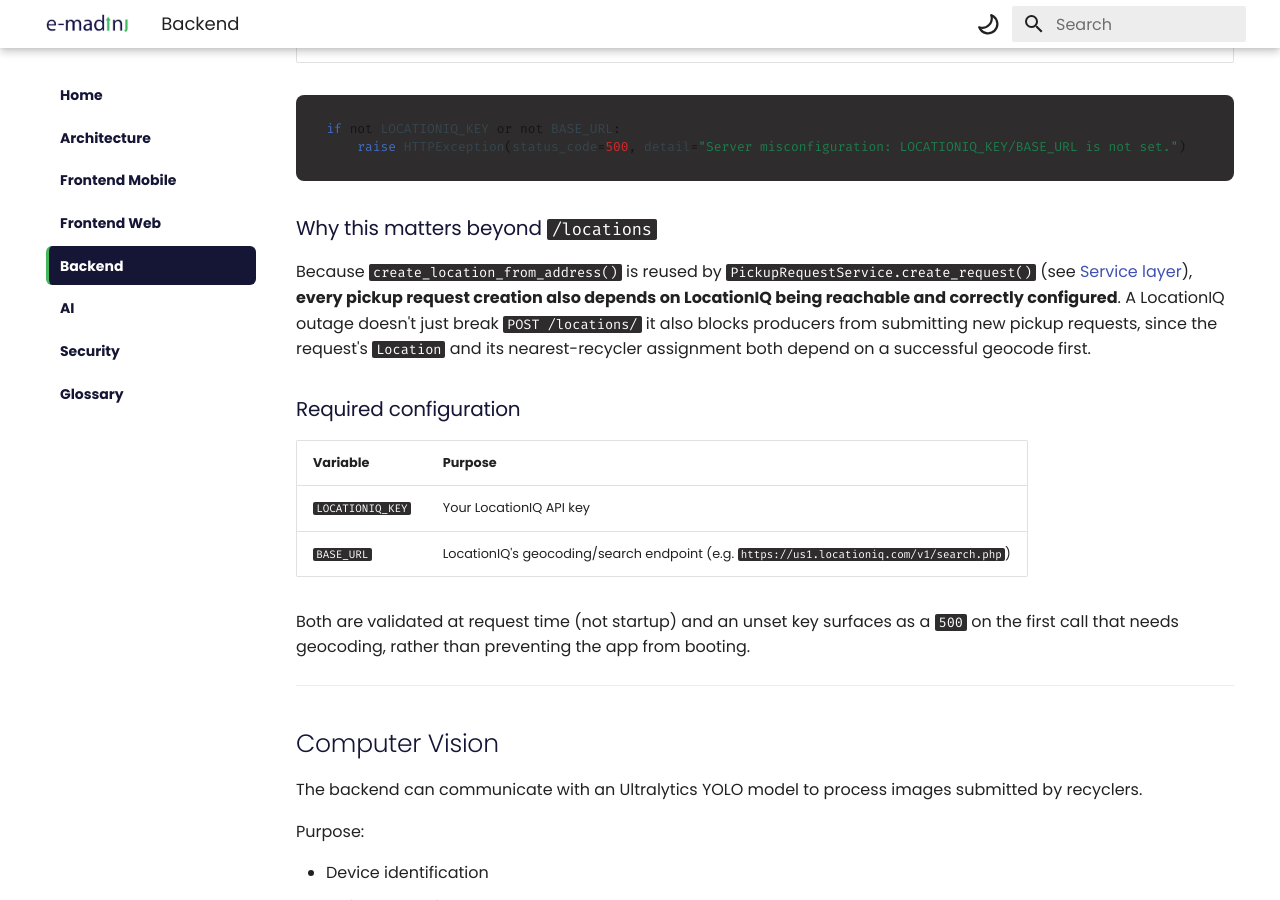
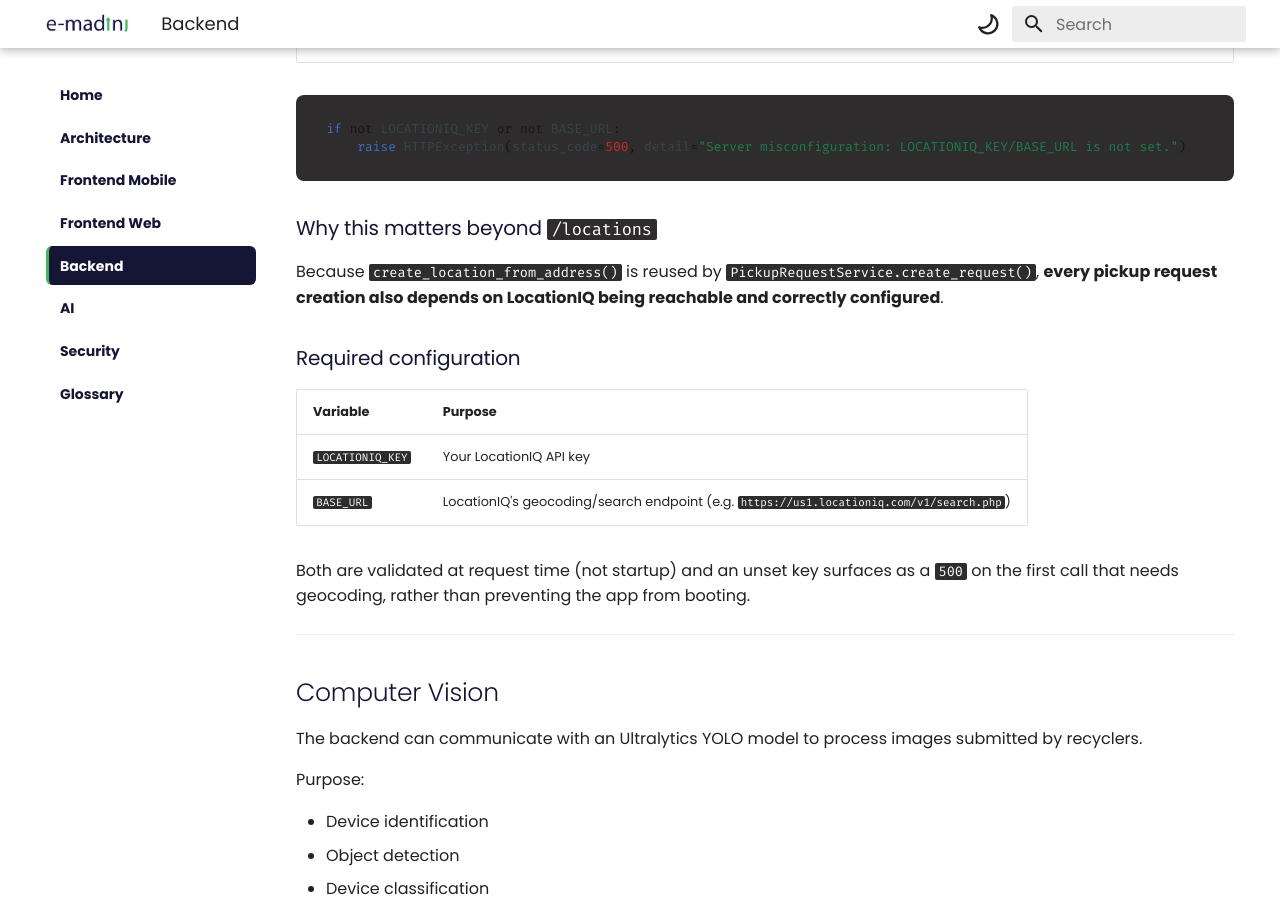
Before and after one commit to akirachix/Shupavu_Technical_Documentation, an MkDocs documentation site: the page built from docs/backend.md, in a window 1280 px wide and 900 px high, scrolled down 34414 px. Built offline with MkDocs 1.6.1 and Material for MkDocs 9.7.7, drawn with Linux system fonts in a browser that asks for light colours.

```diff
--- a/docs/backend.md
+++ b/docs/backend.md
@@ -1495,7 +1495,7 @@
 
 ### Why this matters beyond `/locations`
 
-Because `create_location_from_address()` is reused by `PickupRequestService.create_request()` (see [Service layer](#service-layer)), **every pickup request creation also depends on LocationIQ being reachable and correctly configured**. A LocationIQ outage doesn't just break `POST /locations/` it also blocks producers from submitting new pickup requests, since the request's `Location` and its nearest-recycler assignment both depend on a successful geocode first.
+Because `create_location_from_address()` is reused by `PickupRequestService.create_request()`, **every pickup request creation also depends on LocationIQ being reachable and correctly configured**.
 
 ### Required configuration
 
--- /dev/null
+++ b/requirements.txt
@@ -0,0 +1,2 @@
+mkdocs
+mkdocs-material
```
Also changed, not shown: 2 other files.
